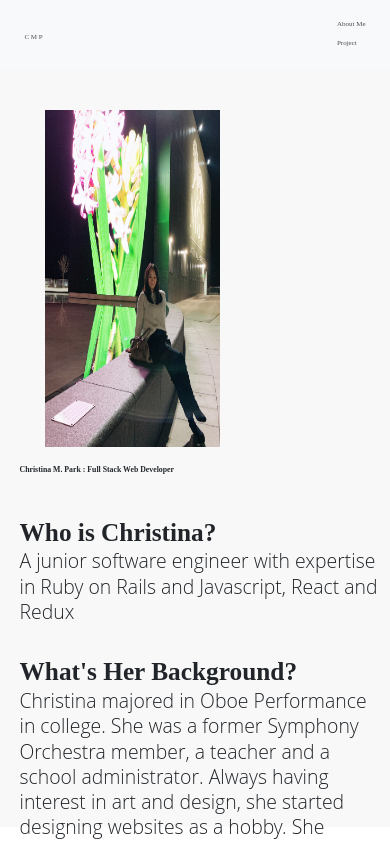
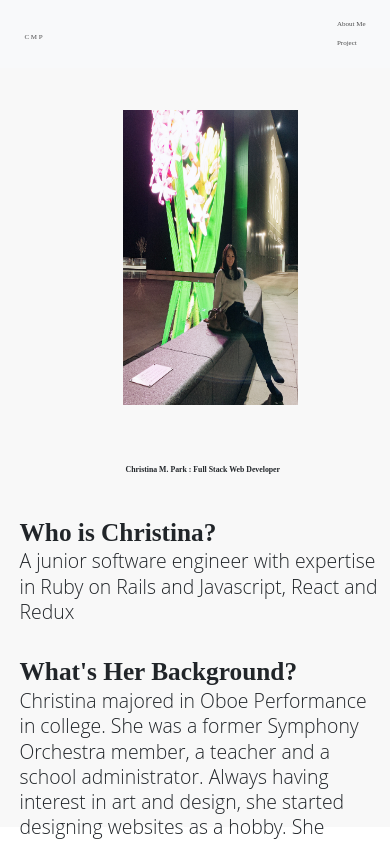
Before and after one commit to christinapark0117/profile-page, a React (Create React App) app: page /aboutme in a window 390 px wide. Shown: the top 843 px of the page. Built offline with nearby package versions, Linux system fonts and the light colour scheme.

Commit message:
image centered on about me page

```diff
--- a/src/PageStyle/AboutMe.css
+++ b/src/PageStyle/AboutMe.css
@@ -84,13 +84,22 @@
         grid-area: image;
         height: 50vh;
         width: 50vw;
-        text-align: center;
         padding: 3vh;
-        margin-left: 5vw;
+        margin-left: auto;
+        margin-right: auto;
     }
 
     .myImage{
-        height: 40vh;
+        height: 35vh;
         width: 45vw;
     }
+
+    .bioName {
+        font-weight: 700;
+        margin-bottom: 4vh;
+        font-size: 2vw;
+        margin-bottom: 1vh;
+        font-family: "Caveat";
+        text-align: center;
+    }
 }
```
